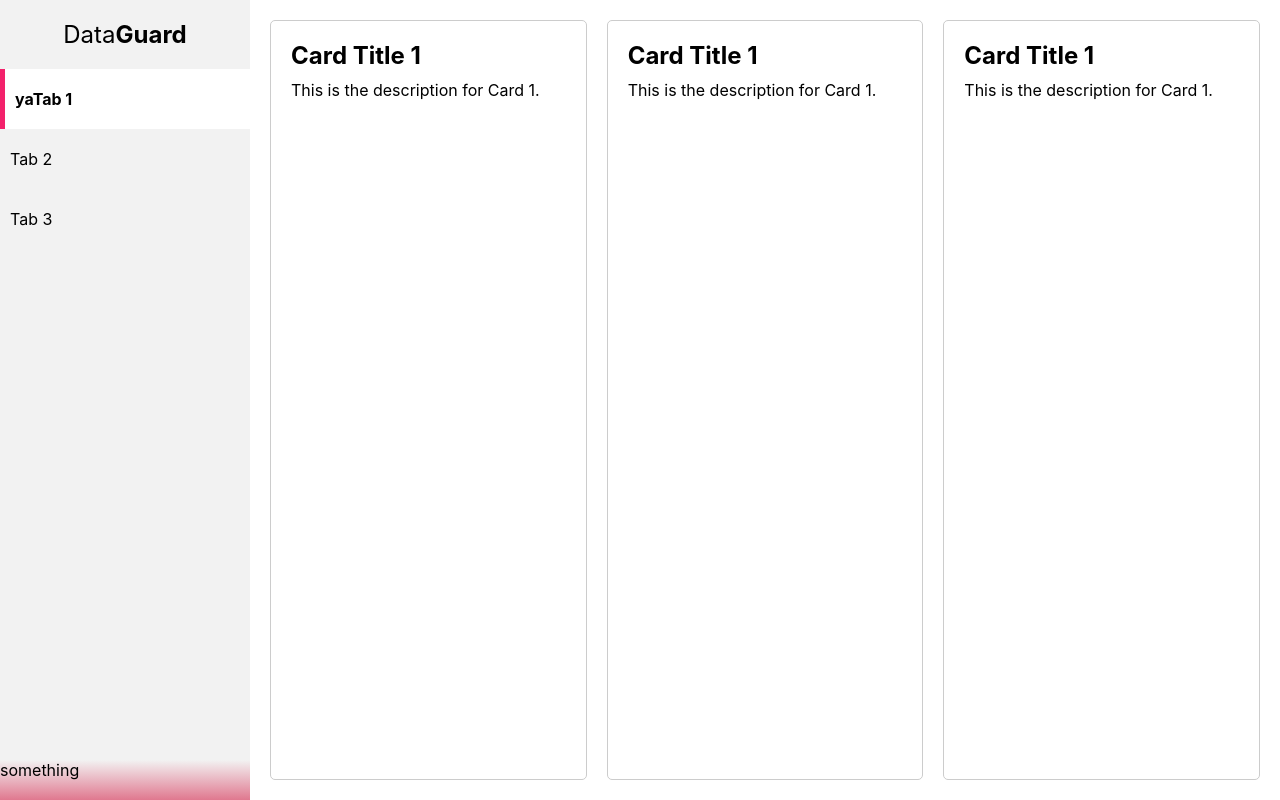
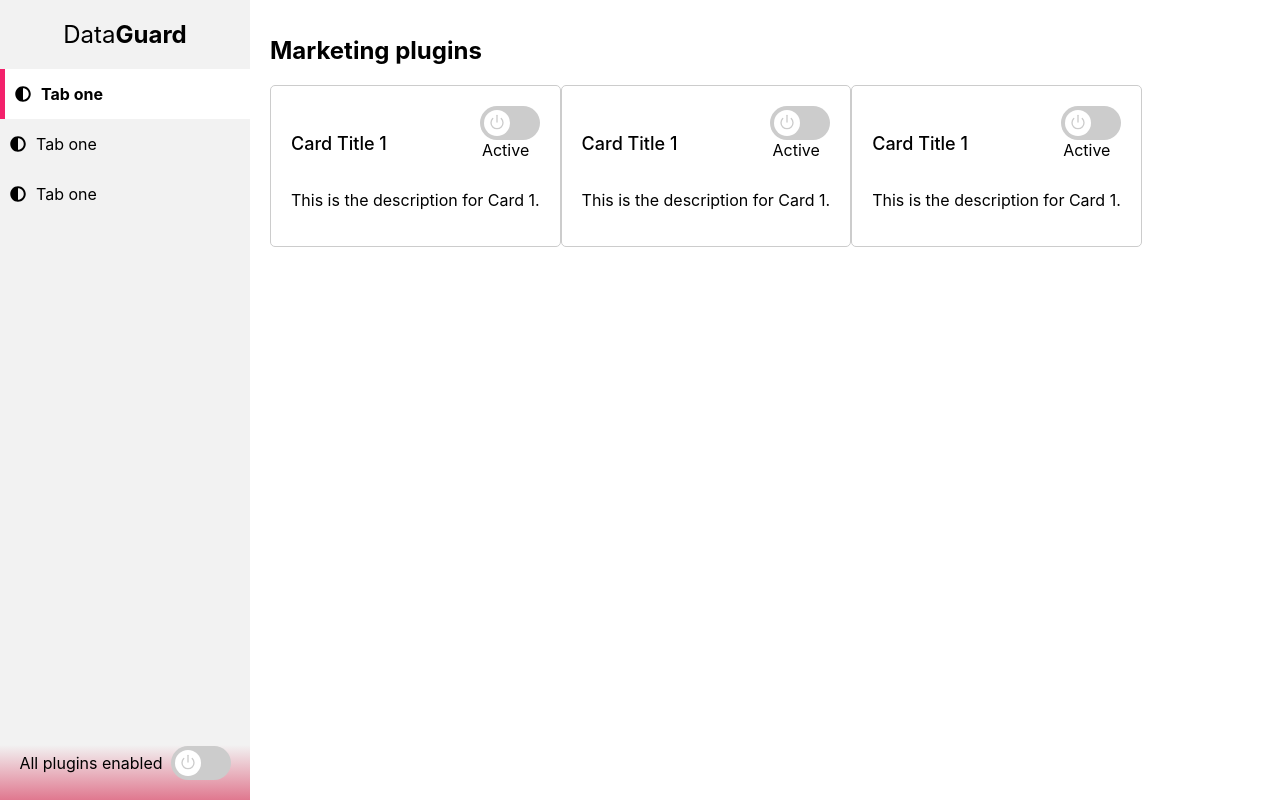
Before and after one commit to JobeMichael/dataguard-plugins, a React (Create React App) app: page / in a window 1280 px wide. Built offline with nearby package versions, Linux system fonts and the light colour scheme.

Commit message:
Style component

```diff
--- a/src/App.tsx
+++ b/src/App.tsx
@@ -1,13 +1,11 @@
-import Card from "components/Card/Card";
 import Layout from "components/Layout/Layout";
+import Plugins from "pages/Plugins/Plugins";
 import React from "react";
 
 const ResponsivePage: React.FC = () => {
   return (
     <Layout>
-      <Card />
-      <Card />
-      <Card />
+      <Plugins />
     </Layout>
   );
 };
--- a/src/components/Card/Card.styles.ts
+++ b/src/components/Card/Card.styles.ts
@@ -9,8 +9,16 @@ export const Card = styled.div<{ disabled?: boolean }>`
   cursor: ${({ disabled }) => (disabled ? "not-allowed" : "pointer")};
 `;
 
+export const CardHeader = styled.div`
+  display: flex;
+  align-items: center;
+  justify-content: space-between;
+`;
+
 export const CardTitle = styled.h2`
   margin: 0;
+  font-size: 18px;
+  font-weight: 500;
 `;
 
 export const CardDescription = styled.p`
--- a/src/components/Card/Card.tsx
+++ b/src/components/Card/Card.tsx
@@ -1,9 +1,13 @@
+import ToggleSwitch from "components/ToggleSwitch/ToggleSwitch";
 import * as S from "./Card.styles";
 
 const Card = () => {
   return (
     <S.Card>
-      <S.CardTitle>Card Title 1</S.CardTitle>
+      <S.CardHeader>
+        <S.CardTitle>Card Title 1</S.CardTitle>
+        <ToggleSwitch label="Active" />
+      </S.CardHeader>
       <S.CardDescription>This is the description for Card 1.</S.CardDescription>
     </S.Card>
   );
--- a/src/components/Layout/Layout.styles.ts
+++ b/src/components/Layout/Layout.styles.ts
@@ -6,9 +6,10 @@ export const PageWrapper = styled.div`
 `;
 
 export const ContentWrapper = styled.div`
-  flex: 1;
   padding: 20px;
-  display: grid;
-  grid-template-columns: repeat(auto-fit, minmax(300px, 1fr));
-  gap: 20px;
 `;
+
+export const Title = styled.h1`
+  font-size: 24px;
+  margin-bottom: 20px;
+`;
--- a/src/components/Layout/Layout.tsx
+++ b/src/components/Layout/Layout.tsx
@@ -10,7 +10,10 @@ const Layout: React.FC<IProps> = ({ children }) => {
   return (
     <S.PageWrapper>
       <Navigation />
-      <S.ContentWrapper>{children}</S.ContentWrapper>
+      <S.ContentWrapper>
+        <S.Title>Marketing plugins</S.Title>
+        {children}
+      </S.ContentWrapper>
     </S.PageWrapper>
   );
 };
--- a/src/components/Navigation/Navigation.styles.ts
+++ b/src/components/Navigation/Navigation.styles.ts
@@ -15,11 +15,17 @@ export const TabList = styled.ul`
 `;
 
 export const TabItem = styled.li<{ active?: boolean }>`
-  padding: 20px 10px;
+  padding: 15px 10px;
   cursor: pointer;
+  display: flex;
+  align-items: center;
   font-weight: ${({ active }) => (active ? "bold" : "normal")};
   background-color: ${({ active }) => (active ? "#fff" : "transparent")};
   ${({ active }) => active && "border-left: 5px solid #f3216b;"}
+
+  span {
+    margin-left: 10px;
+  }
 `;
 
 export const ContentWrapper = styled.div`
@@ -37,7 +43,9 @@ export const Footer = styled.div`
     rgba(242, 242, 242, 1) 100%
   );
   width: 100%;
-  height: 40px;
+  height: 55px;
   position: absolute;
   bottom: 0;
+  display: flex;
+  justify-content: center;
 `;
--- a/src/components/Navigation/Navigation.tsx
+++ b/src/components/Navigation/Navigation.tsx
@@ -1,4 +1,6 @@
 import Logo from "components/Logo/Logo";
+import ToggleSwitch from "components/ToggleSwitch/ToggleSwitch";
+import { FaAdjust } from "react-icons/fa";
 import * as S from "./Navigation.styles";
 
 const Navigation = () => {
@@ -6,11 +8,19 @@ const Navigation = () => {
     <S.NavigationWrapper>
       <Logo />
       <S.TabList>
-        <S.TabItem active>yaTab 1</S.TabItem>
-        <S.TabItem>Tab 2</S.TabItem>
-        <S.TabItem>Tab 3</S.TabItem>
+        <S.TabItem active>
+          <FaAdjust /> <span>Tab one</span>
+        </S.TabItem>
+        <S.TabItem>
+          <FaAdjust /> <span>Tab one</span>
+        </S.TabItem>
+        <S.TabItem>
+          <FaAdjust /> <span>Tab one</span>
+        </S.TabItem>
       </S.TabList>
-      <S.Footer>something</S.Footer>
+      <S.Footer>
+        <ToggleSwitch label="All plugins enabled" labelPosition="left" />
+      </S.Footer>
     </S.NavigationWrapper>
   );
 };
--- a/src/components/ToggleSwitch/ToggleSwitch.styles.ts
+++ b/src/components/ToggleSwitch/ToggleSwitch.styles.ts
@@ -1,11 +1,17 @@
 import styled from "styled-components";
 
-interface ToggleSwitchProps {
-  label?: string;
-}
+export const ToggleSwitchContainer = styled.div<{ labelposition: string }>`
+  display: flex;
+  align-items: center;
+  margin-bottom: 20px;
+
+  ${({ labelposition }) =>
+    labelposition === "bottom" && "flex-direction: column;"};
+`;
 
 export const ToggleSwitchWrapper = styled.label`
   display: inline-block;
+  position: relative;
   width: 60px;
   height: 34px;
 `;
@@ -31,6 +37,9 @@ export const Slider = styled.span`
     background-color: white;
     transition: 0.4s;
     border-radius: 50%;
+    display: flex;
+    align-items: center;
+    justify-content: center;
   }
 `;
 
@@ -47,13 +56,14 @@ export const ToggleSwitchInput = styled.input.attrs({ type: "checkbox" })`
 `;
 
 export const IconWrapper = styled.div<{ isChecked: boolean }>`
-  display: flex;
-  align-items: center;
-  justify-content: center;
-  height: 100%;
+  position: absolute;
+  top: 54%;
+  transform: translateY(-50%);
+  ${({ isChecked }) => (isChecked ? "left: 35px" : "right: 35px")};
+  /* right: ${({ isChecked }) => (isChecked ? "19px" : "28px")}; */
   color: ${({ isChecked }) => (isChecked ? "#2196f3" : "#ccc")};
 `;
 
 export const Label = styled.span`
-  margin-left: 8px;
+  margin-right: 8px;
 `;
--- a/src/components/ToggleSwitch/ToggleSwitch.tsx
+++ b/src/components/ToggleSwitch/ToggleSwitch.tsx
@@ -1,70 +1,17 @@
 import React, { useState } from "react";
 import { FiPower } from "react-icons/fi";
-import styled from "styled-components";
+
+import * as S from "./ToggleSwitch.styles";
 
 interface ToggleSwitchProps {
   label?: string;
+  labelPosition?: "left" | "bottom";
 }
 
-const ToggleSwitchWrapper = styled.label`
-  display: inline-block;
-  position: relative;
-  width: 60px;
-  height: 34px;
-`;
-
-const Slider = styled.span`
-  position: absolute;
-  cursor: pointer;
-  top: 0;
-  left: 0;
-  right: 0;
-  bottom: 0;
-  background-color: #ccc;
-  transition: 0.4s;
-  border-radius: 34px;
-
-  &:before {
-    position: absolute;
-    content: "";
-    height: 26px;
-    width: 26px;
-    left: 4px;
-    bottom: 4px;
-    background-color: white;
-    transition: 0.4s;
-    border-radius: 50%;
-    display: flex;
-    align-items: center;
-    justify-content: center;
-  }
-`;
-
-const ToggleSwitchInput = styled.input.attrs({ type: "checkbox" })`
-  display: none;
-
-  &:checked + ${Slider} {
-    background-color: #2196f3;
-  }
-
-  &:checked + ${Slider}:before {
-    transform: translateX(26px);
-  }
-`;
-
-const IconWrapper = styled.div<{ isChecked: boolean }>`
-  position: absolute;
-  top: 50%;
-  transform: translateY(-50%);
-  right: ${({ isChecked }) => (isChecked ? "4px" : "28px")};
-  color: ${({ isChecked }) => (isChecked ? "#2196f3" : "#ccc")};
-`;
-
-const Label = styled.span`
-  margin-left: 8px;
-`;
-
-const ToggleSwitch: React.FC<ToggleSwitchProps> = ({ label }) => {
+const ToggleSwitch: React.FC<ToggleSwitchProps> = ({
+  label,
+  labelPosition = "bottom",
+}) => {
   const [isChecked, setIsChecked] = useState(false);
 
   const handleChange = () => {
@@ -72,15 +19,18 @@ const ToggleSwitch: React.FC<ToggleSwitchProps> = ({ label }) => {
   };
 
   return (
-    <ToggleSwitchWrapper>
-      <ToggleSwitchInput checked={isChecked} onChange={handleChange} />
-      <Slider>
-        <IconWrapper isChecked={isChecked}>
-          {isChecked ? <FiPower /> : <FiPower />}
-        </IconWrapper>
-      </Slider>
-      {label && <Label>{label}</Label>}
-    </ToggleSwitchWrapper>
+    <S.ToggleSwitchContainer labelposition={labelPosition}>
+      {label && labelPosition === "left" && <S.Label>{label}</S.Label>}
+      <S.ToggleSwitchWrapper>
+        <S.ToggleSwitchInput checked={isChecked} onChange={handleChange} />
+        <S.Slider>
+          <S.IconWrapper isChecked={isChecked}>
+            {isChecked ? <FiPower /> : <FiPower />}
+          </S.IconWrapper>
+        </S.Slider>
+      </S.ToggleSwitchWrapper>
+      {label && labelPosition === "bottom" && <S.Label>{label}</S.Label>}
+    </S.ToggleSwitchContainer>
   );
 };
 
--- /dev/null
+++ b/src/pages/Plugins/Plugins.styles.ts
@@ -0,0 +1,5 @@
+import styled from "styled-components";
+
+export const Wrapper = styled.div`
+  display: flex;
+`;
--- /dev/null
+++ b/src/pages/Plugins/Plugins.tsx
@@ -0,0 +1,15 @@
+import Card from "components/Card/Card";
+import React from "react";
+import * as S from "./Plugins.styles";
+
+const ResponsivePage: React.FC = () => {
+  return (
+    <S.Wrapper>
+      <Card />
+      <Card />
+      <Card />
+    </S.Wrapper>
+  );
+};
+
+export default ResponsivePage;
```
